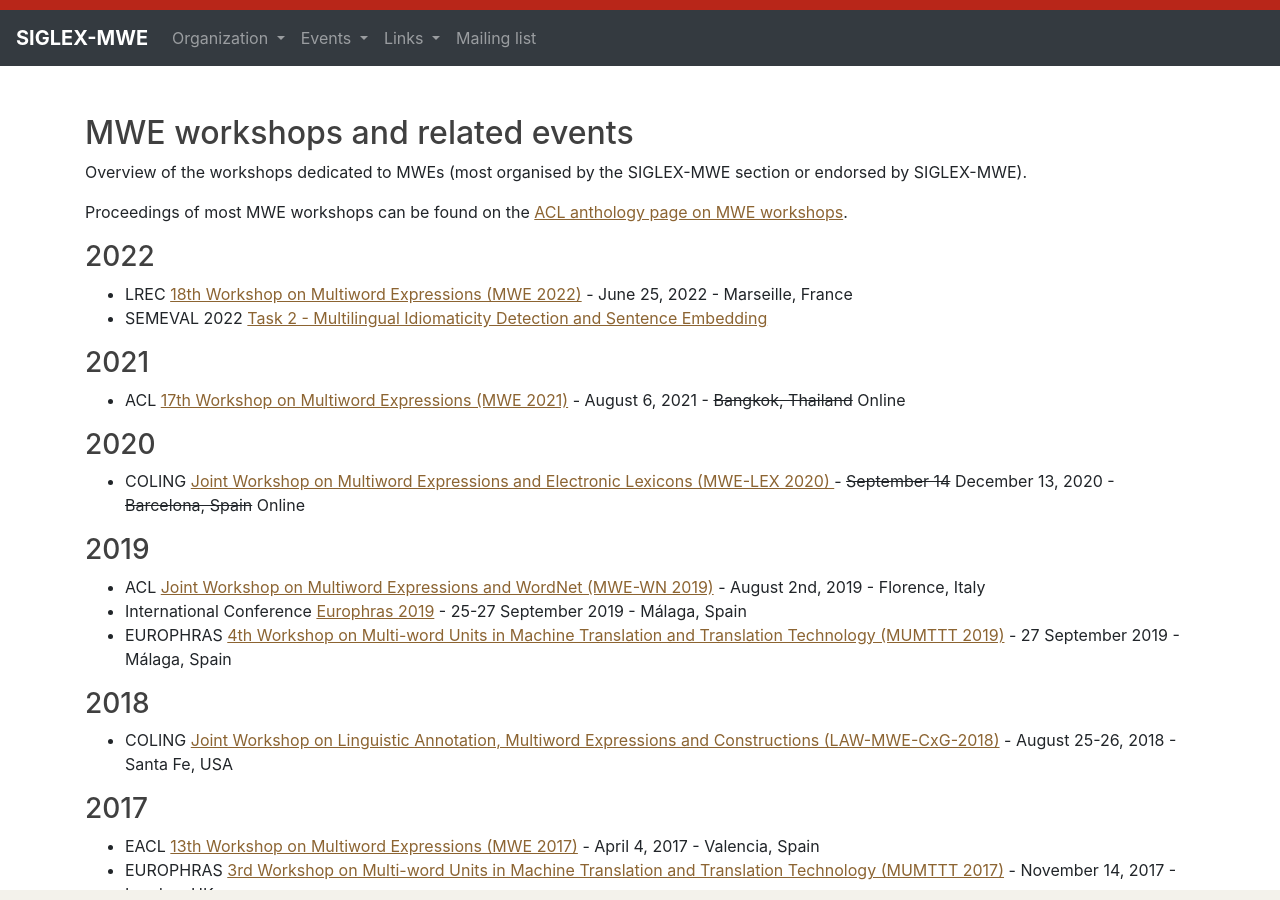
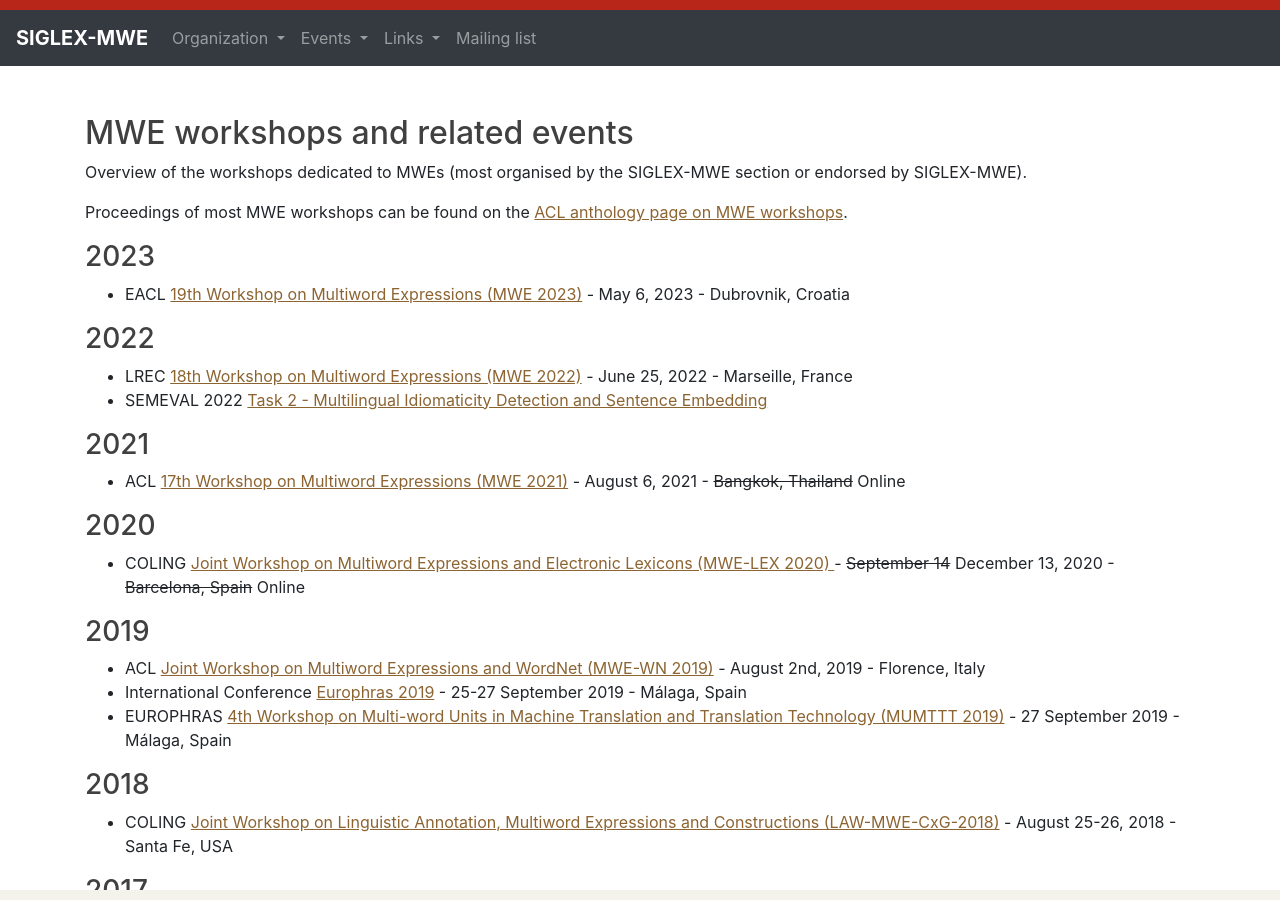
Before and after one commit to multiword/multiword.github.io, a Jekyll site: the page built from events/previousevents.md, in a window 1280 px wide and 900 px high. Built offline with Jekyll 4.4.1, drawn with Linux system fonts in a browser that asks for light colours.

Commit message:
Added MWE 2023 to previous events

```diff
--- a/events/previousevents.md
+++ b/events/previousevents.md
@@ -8,6 +8,10 @@ layout: default
 Overview of the workshops dedicated to MWEs (most organised by the SIGLEX-MWE section or endorsed by SIGLEX-MWE).
 
 Proceedings of most MWE workshops can be found on the [ACL anthology page on MWE workshops](https://www.aclweb.org/anthology/venues/mwe/).
+
+### 2023
+
+* EACL [19th Workshop on Multiword Expressions (MWE 2023)](../mwe2023) - May 6, 2023 - Dubrovnik, Croatia
 
 ### 2022
 
```
